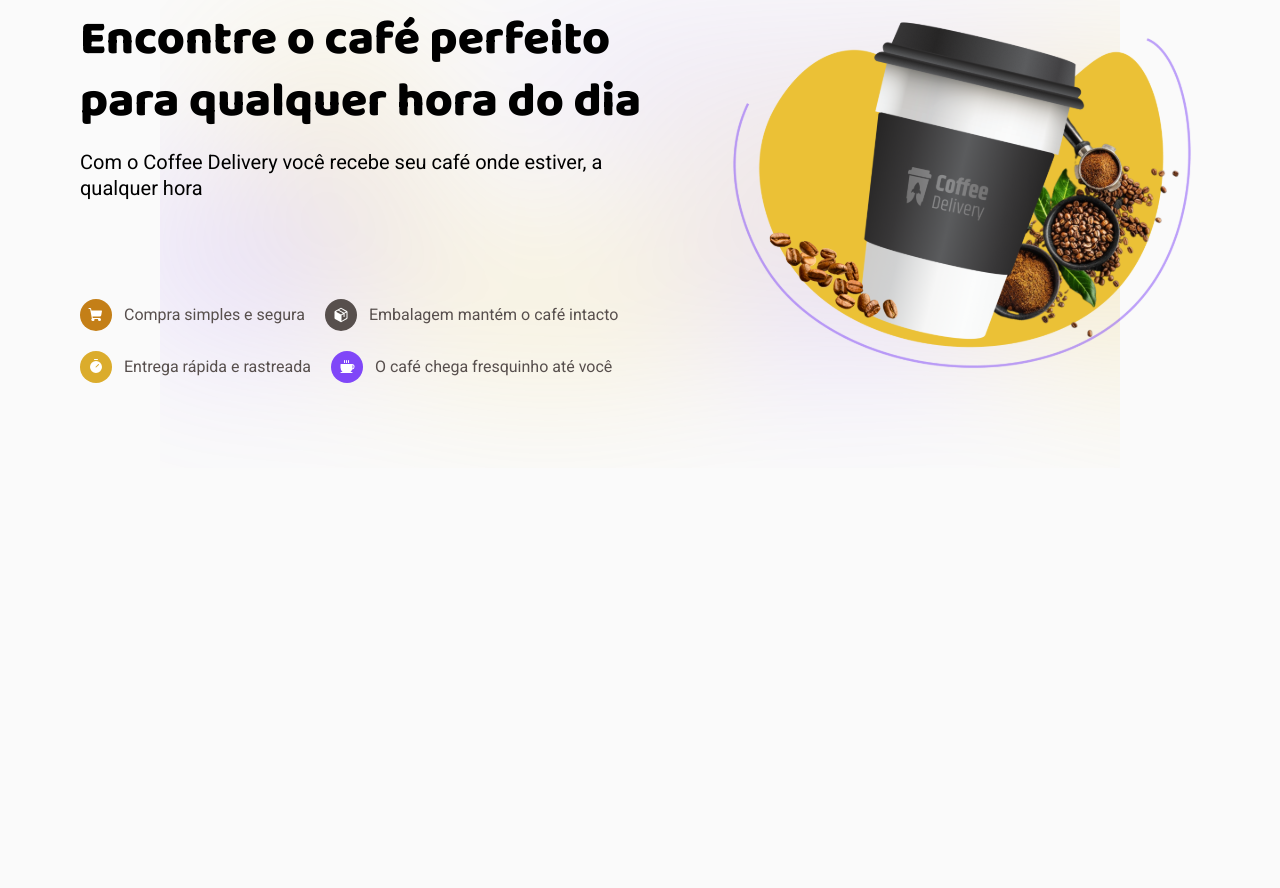
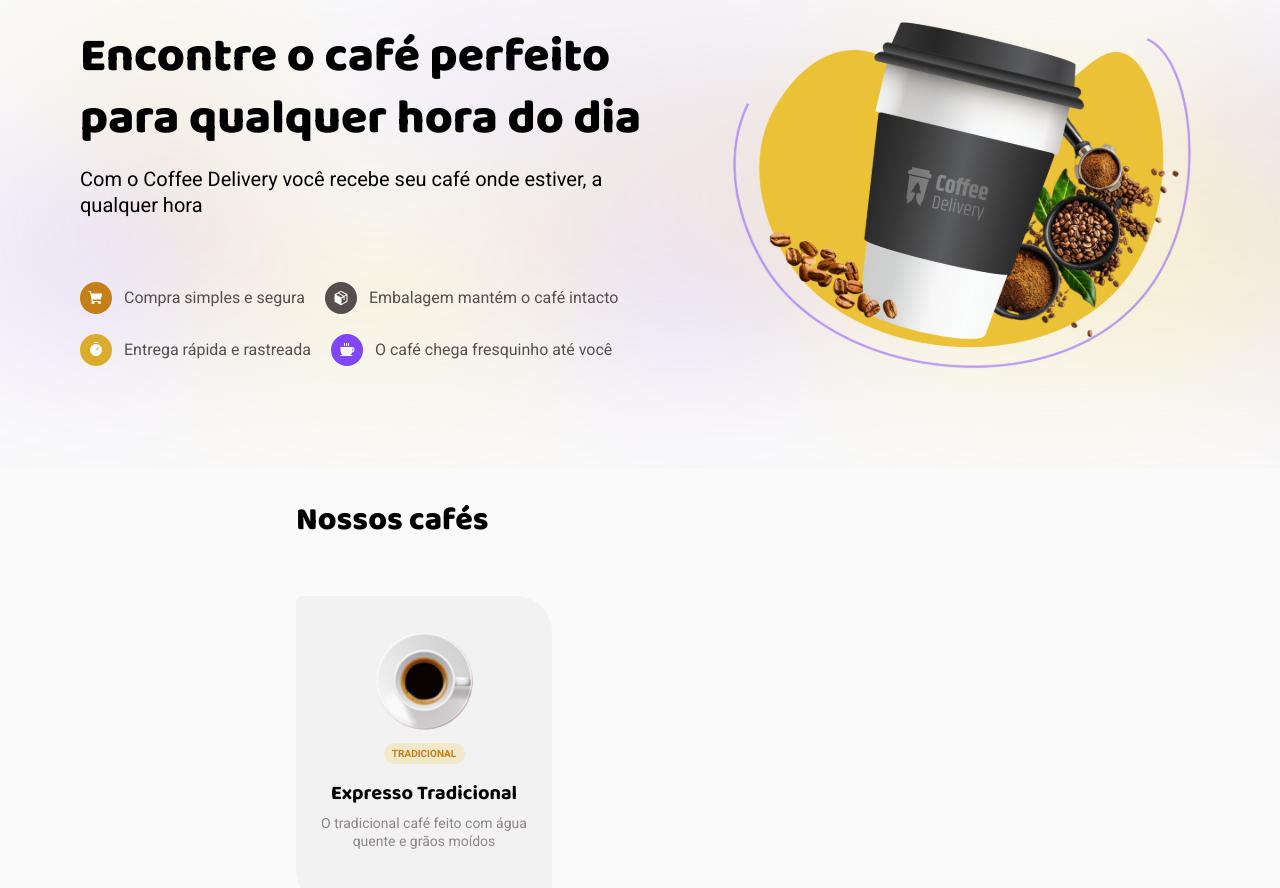
Before and after one commit to CarlosEduardoDeev/CoffeComerce, a React (Vite) app: page / in a window 1280 px wide. Shown: the part 180-1068 px from the top of the page. Before the commit the page ends 800 px from the top, so only its background shows below. Built offline with nearby package versions, Linux system fonts and the light colour scheme.

Commit message:
CardInitial

```diff
--- a/src/Components/BannerHome/style.ts
+++ b/src/Components/BannerHome/style.ts
@@ -19,16 +19,13 @@ const iconsVariants = {
 export const BannerHomeContainer = styled.div`
     height: 34rem;
 
+    background-size: cover;
     background-image: url(${background});
     display: flex;
     justify-content: center;
     align-items: center;
     gap:3.5rem;
-    img{
-        width:29.75rem;
-        height: 22.5rem;
 
-    }
 `
 export const TextHomeContainer = styled.div`
     display: flex;
@@ -48,7 +45,6 @@ export const TitleHome = styled.div`
         font-size: 1.25rem;
         font-weight: 400;
         line-height: 1.625rem;
-        gap: 12px;
         padding:  1rem 0rem;
     }
 `
@@ -94,6 +90,6 @@ export const SubtitlesBannerHome = styled.div`
     gap: 20px;
     flex-wrap: wrap;
     display: flex;
-    margin-top: 4.125rem;
+    margin-top: 2rem;
 
 `
--- /dev/null
+++ b/src/Components/Card/index.tsx
@@ -0,0 +1,20 @@
+import { CardContainer, DescriptionCoffee, TitleCoffe, TitleTypeCoffeeCard } from "./style";
+import CoffeeOne from '../../assets/CoffeTypes/CoffeeOne.svg'
+
+export function Card(){
+    return(
+      <CardContainer>
+        <img src={CoffeeOne}/>
+        <TitleTypeCoffeeCard>
+            TRADICIONAL
+        </TitleTypeCoffeeCard>
+        <TitleCoffe>
+            Expresso Tradicional
+        </TitleCoffe>
+        <DescriptionCoffee>
+             O tradicional café feito com
+             água quente e grãos moídos
+        </DescriptionCoffee>
+      </CardContainer>
+    )
+}
--- /dev/null
+++ b/src/Components/Card/style.ts
@@ -0,0 +1,55 @@
+import styled from "styled-components";
+
+export const CardContainer = styled.div`
+    display: flex;
+    justify-content: center;
+    align-items: center;
+    width: 16rem;
+    height:19.375rem;
+    border-radius: 6px 36px ;
+    flex-direction: column;
+    background-color: ${props => props.theme["background-card"]};
+
+    img{
+        margin-top: -20px;
+    }
+
+`
+export const TitleTypeCoffeeCard = styled.div`
+    font-size:0.625rem ;
+    font-weight: 700;
+    width:5.063rem ;
+    height:1.313rem ;
+    align-items: center;
+    justify-content: center;
+    display: flex;
+    border-radius: 100px;
+    padding: 4px 12px;
+    margin-top:12px ;
+
+    color: ${props => props.theme["yellow-dark"]};
+    background-color: ${props => props.theme["yellow-light"]};
+
+
+`
+export const TitleCoffe = styled.div`
+    font-family: "Baloo 2";
+    line-height: 1.625rem;
+    font-size:1.25rem ;
+    font-weight: 700;
+    margin-top: 16px;
+
+`
+export const DescriptionCoffee = styled.div`
+    font-size:0.875rem ;
+    align-items: center;
+    display: flex;
+    text-align: center;
+    justify-content: center;
+    font-size:0.875rem ;
+    font-weight: 400;
+    line-height: 1.138rem;
+    width: 13.5rem;
+    margin-top: 8px;
+    color: ${props => props.theme["base-label"]};
+`
--- a/src/Components/Header/style.ts
+++ b/src/Components/Header/style.ts
@@ -6,7 +6,7 @@ export const HeaderContainer = styled.header`
     justify-content: space-between;
     padding: 2rem 8rem ;
     height: 6.5rem;
-
+    padding: 0 18.5rem;
     nav{
         display: flex;
         gap: 0.5rem;
--- a/src/Pages/Home/index.tsx
+++ b/src/Pages/Home/index.tsx
@@ -1,10 +1,18 @@
 import { HomeBanner } from "../../Components/BannerHome";
+import { Card } from "../../Components/Card";
+import { ListContainerCoffee, TitleMenuCoffee } from "./style";
 
 
 export function Home(){
     return (
         <>
        <HomeBanner/>
+       <TitleMenuCoffee>
+        Nossos cafés
+       </TitleMenuCoffee>
+       <ListContainerCoffee>
+        <Card/>
+       </ListContainerCoffee>
         </>
     )
 }
--- /dev/null
+++ b/src/Pages/Home/style.ts
@@ -0,0 +1,18 @@
+import styled from "styled-components";
+
+export const TitleMenuCoffee = styled.div`
+    display: flex   ;
+    font-size: 2rem;
+    font-family: 'Baloo 2';
+    font-weight: 800;
+    line-height: 2.6rem;
+    margin-top: 2rem;
+    padding: 0 18.5rem;
+`
+export const ListContainerCoffee = styled.div`
+    display: flex;
+    margin-top: 3.375rem;
+    flex-wrap: wrap;
+    padding: 0 18.5rem;
+
+`
--- a/src/Style/GlobalStyle/Global.ts
+++ b/src/Style/GlobalStyle/Global.ts
@@ -9,7 +9,7 @@ export const GlobalStyle = createGlobalStyle`
     }
     body{
         background: ${(props) => props.theme['background']};
-        padding: 0 10rem;
+
         position: relative;
     }
 
--- a/src/Style/Theme/Default.ts
+++ b/src/Style/Theme/Default.ts
@@ -19,6 +19,8 @@ export const defaultTheme = {
     "base-input":"#EDEDED",
     "base-card":"#F3F2F2",
     "background":"#FAFAFA",
-    "white":"#FFFFF"
+    "white":"#FFFFF",
+    "background-card":"#F3F2F2",
+
 
 }
```
Also changed, not shown: src/assets/CoffeTypes/CoffeeOne.svg (added).
